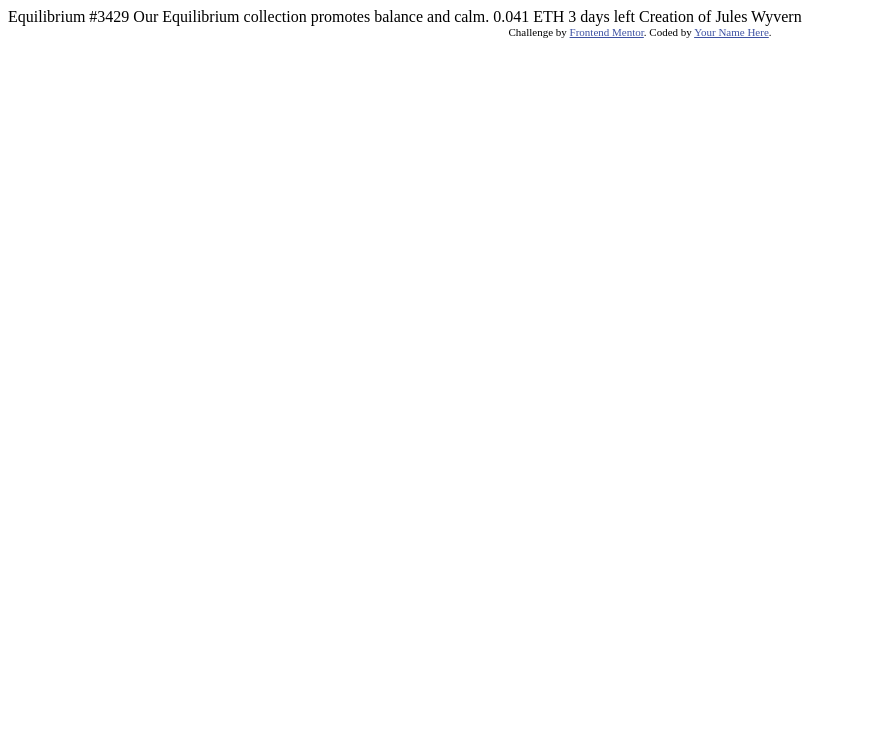
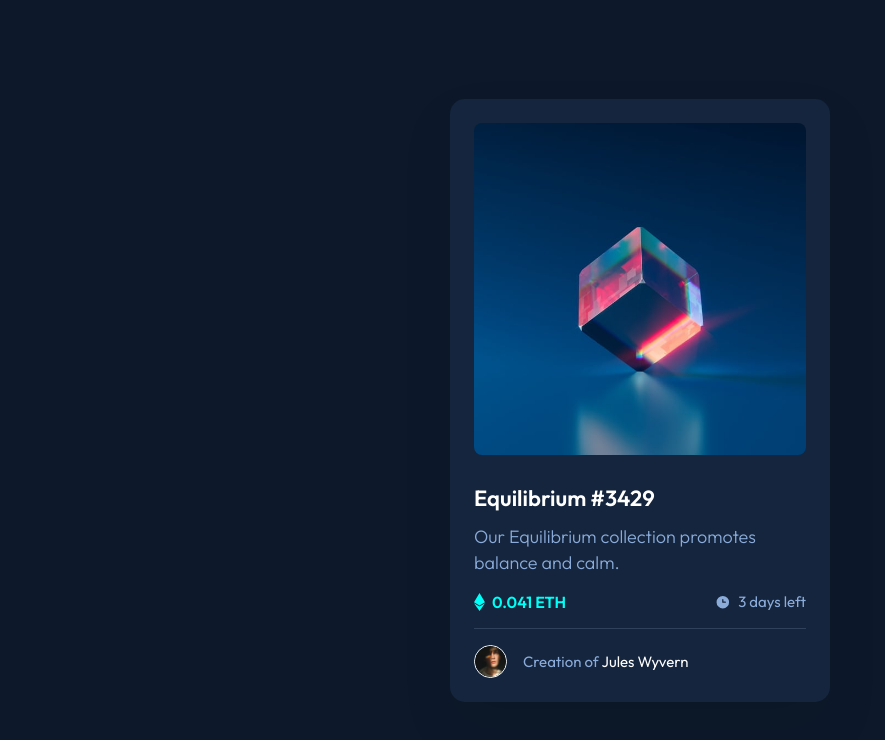
Before and after one commit to VeseMir2k/nft-preview-card-component, a plain HTML site: page index.html in a window 1280 px wide. Shown: the whole page, without its empty margins (0-885 px from the left). Drawn offline with Linux system fonts and the light colour scheme.

Commit message:
Add HTML structure and CSS styles

```diff
--- a/index.html
+++ b/index.html
@@ -1,33 +1,86 @@
 <!DOCTYPE html>
 <html lang="en">
   <head>
-  <meta charset="UTF-8">
-  <meta name="viewport" content="width=device-width, initial-scale=1.0"> <!-- displays site properly based on user's device -->
+    <meta charset="UTF-8" />
+    <meta name="viewport" content="width=device-width, initial-scale=1.0" />
+    <!-- displays site properly based on user's device -->
 
-  <link rel="icon" type="image/png" sizes="32x32" href="./images/favicon-32x32.png">
+    <link
+      rel="icon"
+      type="image/png"
+      sizes="32x32"
+      href="./images/favicon-32x32.png"
+    />
 
     <title>Frontend Mentor | NFT preview card component</title>
+    <link rel="preconnect" href="https://fonts.googleapis.com" />
+    <link rel="preconnect" href="https://fonts.gstatic.com" crossorigin />
+    <link
+      href="https://fonts.googleapis.com/css2?family=Outfit:wght@300;400;600&display=swap"
+      rel="stylesheet"
+    />
 
+    <link rel="stylesheet" href="style.css" />
     <!-- Feel free to remove these styles or customise in your own stylesheet 👍 -->
     <style>
-    .attribution { font-size: 11px; text-align: center; }
-    .attribution a { color: hsl(228, 45%, 44%); }
+      .attribution {
+        font-size: 11px;
+        text-align: center;
+      }
+      .attribution a {
+        color: hsl(228, 45%, 44%);
+      }
     </style>
   </head>
   <body>
+    <div class="card">
+      <div class="card__image">
+        <img
+          class="card__image-image"
+          src="images/image-equilibrium.jpg"
+          alt="image"
+        />
+      </div>
+      <h1 class="card__title">Equilibrium #3429</h1>
+      <p class="card__description">
+        Our Equilibrium collection promotes balance and calm.
+      </p>
+      <div class="card__price-time-left">
+        <span class="card__price-icon">
+          <img
+            class="card__icon-eth"
+            src="images/icon-ethereum.svg"
+            alt="icon eth"
+          />
+          <p class="card__price">0.041 ETH</p>
+        </span>
+        <span class="card__time-left-icon">
+          <img
+            class="card__icon-clock"
+            src="images/icon-clock.svg"
+            alt="clock"
+          />
+          <p class="card__time-left">3 days left</p></span
+        >
+      </div>
+      <hr class="card__divider" />
+      <div class="card__author">
+        <img
+          class="card__author-avatar"
+          src="/images/image-avatar.png"
+          alt="avatar"
+        />
+        <p class="card__author-name">
+          Creation of <span class="card__name">Jules Wyvern</span>
+        </p>
+      </div>
+    </div>
 
-  Equilibrium #3429
-
-  Our Equilibrium collection promotes balance and calm.
-
-  0.041 ETH
-  3 days left
-
-  Creation of Jules Wyvern
-
-  <div class="attribution">
-    Challenge by <a href="https://www.frontendmentor.io?ref=challenge" target="_blank">Frontend Mentor</a>.
-    Coded by <a href="#">Your Name Here</a>.
-  </div>
+    <!-- <div class="attribution">
+      Challenge by
+      <a href="https://www.frontendmentor.io?ref=challenge" target="_blank"
+        >Frontend Mentor</a
+      >. Coded by <a href="#">Your Name Here</a>.
+    </div> -->
   </body>
 </html>
--- /dev/null
+++ b/style.css
@@ -0,0 +1,158 @@
+:root {
+  --primary: rgb(139, 172, 218);
+  --secondary: rgb(0, 255, 247);
+  --overlayImage: rgba(0, 255, 247, 0.5);
+  --mainBackground: rgb(13, 25, 43);
+  --cardBackground: rgb(20, 37, 61);
+  --line: rgb(47, 65, 91);
+  --white: rgb(255, 255, 255);
+}
+
+* {
+  box-sizing: border-box;
+  margin: 0;
+  padding: 0;
+}
+
+html {
+  color: var(--primary);
+  font-style: normal;
+  font-weight: 300;
+  font-size: 18px;
+  font-family: "Outfit", sans-serif;
+  font-optical-sizing: auto;
+}
+
+body {
+  display: grid;
+  align-content: center;
+  justify-content: center;
+  background: var(--mainBackground);
+  padding-right: 24px;
+  padding-left: 24px;
+  min-height: 100vh;
+}
+
+.card {
+  box-shadow: 0 25px 50px 0 rgba(0, 0, 0, 0.1);
+  border-radius: 15px;
+  background: var(--cardBackground);
+  padding: 24px;
+}
+
+.card__image {
+  position: relative;
+  cursor: pointer;
+}
+
+.card__image-image {
+  border-radius: 8px;
+  width: 100%;
+}
+
+.card__image:hover::before {
+  position: absolute;
+  top: 0;
+  left: 0;
+  z-index: 1;
+  border-radius: 8px;
+  background: url("/images/icon-view.svg") no-repeat center, var(--overlayImage);
+  min-width: 100%;
+  min-height: 100%;
+  content: "";
+}
+
+.card__title {
+  cursor: pointer;
+  margin: 24px 0 12px;
+  color: var(--white);
+  font-weight: 600;
+  font-size: 22px;
+}
+.card__title:hover,
+.card__title:active {
+  color: var(--secondary);
+}
+
+@media (hover: hover) {
+}
+
+.card__description {
+  margin-bottom: 16px;
+  line-height: 26px;
+}
+
+.card__price-time-left {
+  display: flex;
+  justify-content: space-between;
+}
+
+.card__price-icon,
+.card__time-left-icon {
+  display: flex;
+  align-items: center;
+}
+
+.card__icon-eth,
+.card__icon-clock {
+  margin-right: 7px;
+}
+
+.card__icon-eth {
+  height: 18px;
+}
+
+.card__icon-clock {
+  height: 16px;
+}
+
+.card__price {
+  color: var(--secondary);
+  font-weight: 600;
+  font-size: 16px;
+}
+
+.card__time-left {
+  font-weight: 400;
+  font-size: 15px;
+}
+
+.card__divider {
+  margin: 16px 0 16px;
+  border: none;
+  background: var(--line);
+  height: 1px;
+}
+
+.card__author {
+  display: flex;
+  align-items: center;
+}
+
+.card__author-avatar {
+  margin-right: 16px;
+  border: 1px solid var(--white);
+  border-radius: 50%;
+  width: 33px;
+}
+
+.card__author-name {
+  font-weight: 400;
+  font-size: 15px;
+}
+
+.card__name {
+  cursor: pointer;
+  color: var(--white);
+}
+
+.card__name:hover,
+.card__name:active {
+  color: var(--secondary);
+}
+
+@media only screen and (min-width: 390px) {
+  .card {
+    width: 380px;
+  }
+}
```
Also changed, not shown: 3 other files. Lines whose indentation alone changed are shown as unchanged.
